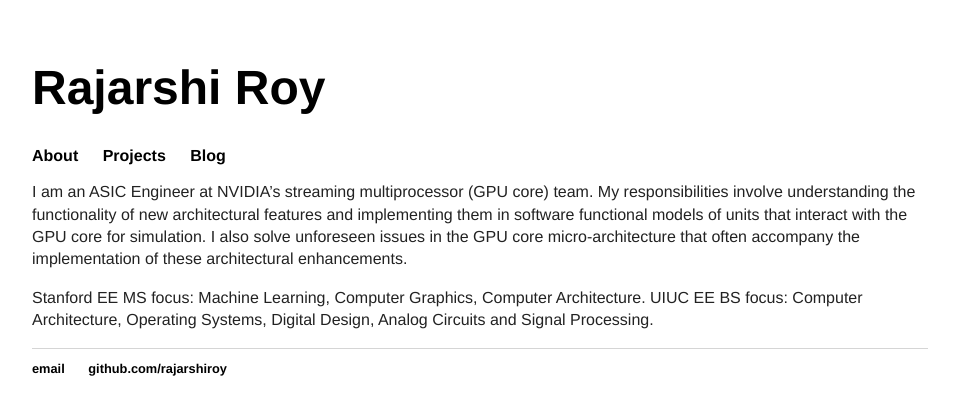
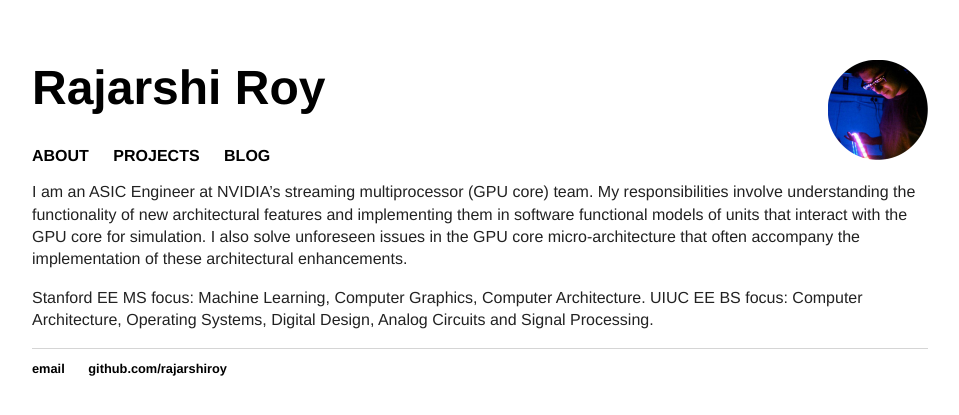
Before and after one commit to rajarshiroy/rajarshiroy.github.io, a Jekyll site: the page built from index.html, in a window 1280 px wide. Shown: the top 415 px of the page, without its empty margins (160-1119 px from the left). Built offline with Jekyll 4.4.1, drawn with Linux system fonts in a browser that asks for light colours.

Commit message:
Update markdowned.html

```diff
--- a/_layouts/markdowned.html
+++ b/_layouts/markdowned.html
@@ -7,12 +7,15 @@
 			<link rel="stylesheet" type="text/css" href="/css/main.css">
 		</head>
 		<body>
-			<h1>Rajarshi Roy</h1>
+			<h1>
+				<img src="/public/profile.png" alt="DP" style="float:right;width:100px;height:100px;">
+				Rajarshi Roy
+			</h1>
 			<nav>
 	    		<ul>
-	        		<li><a href="/">About</a></li>
-	        		<li><a href="/projects">Projects</a></li>
-	        		<li><a href="/blog">Blog</a></li>
+	        		<li><a href="/">ABOUT</a></li>
+	        		<li><a href="/projects">PROJECTS</a></li>
+	        		<li><a href="/blog">BLOG</a></li>
 	    		</ul>
 			</nav>
 			<div class="container">
```
